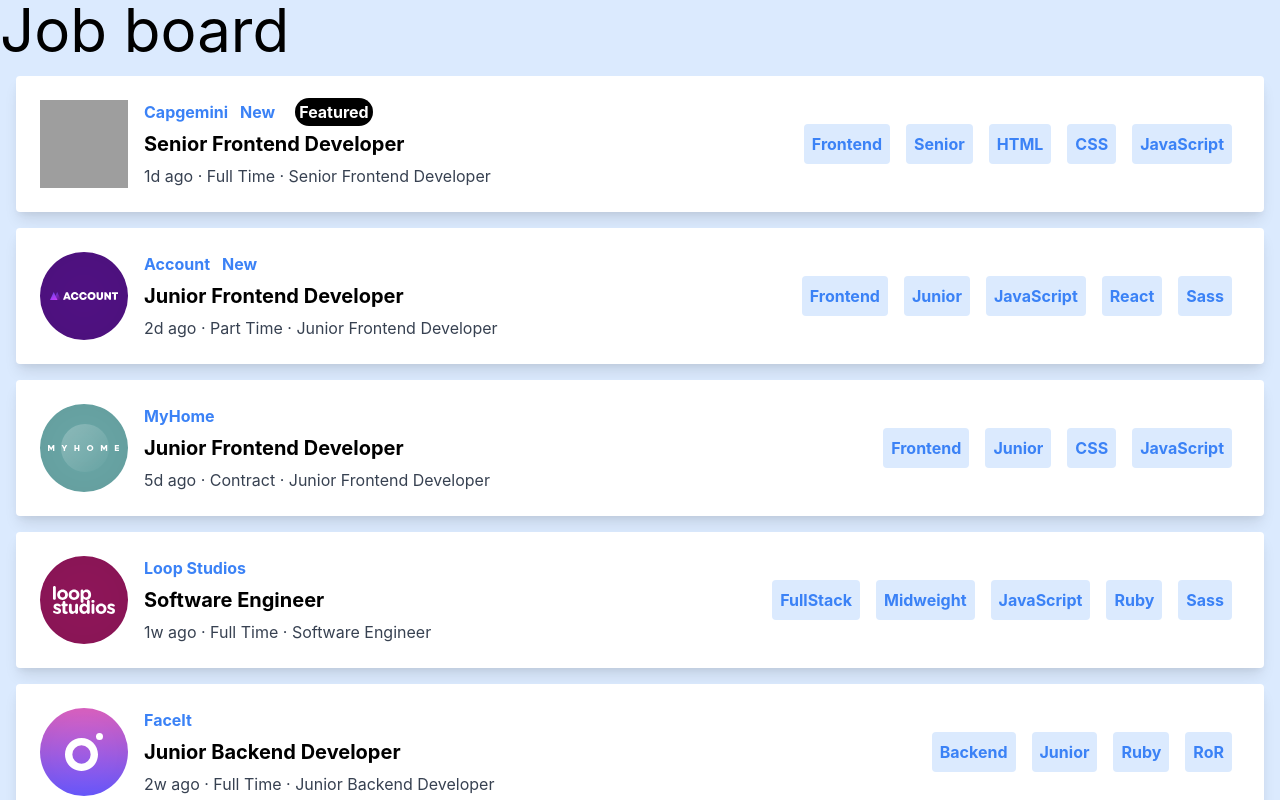
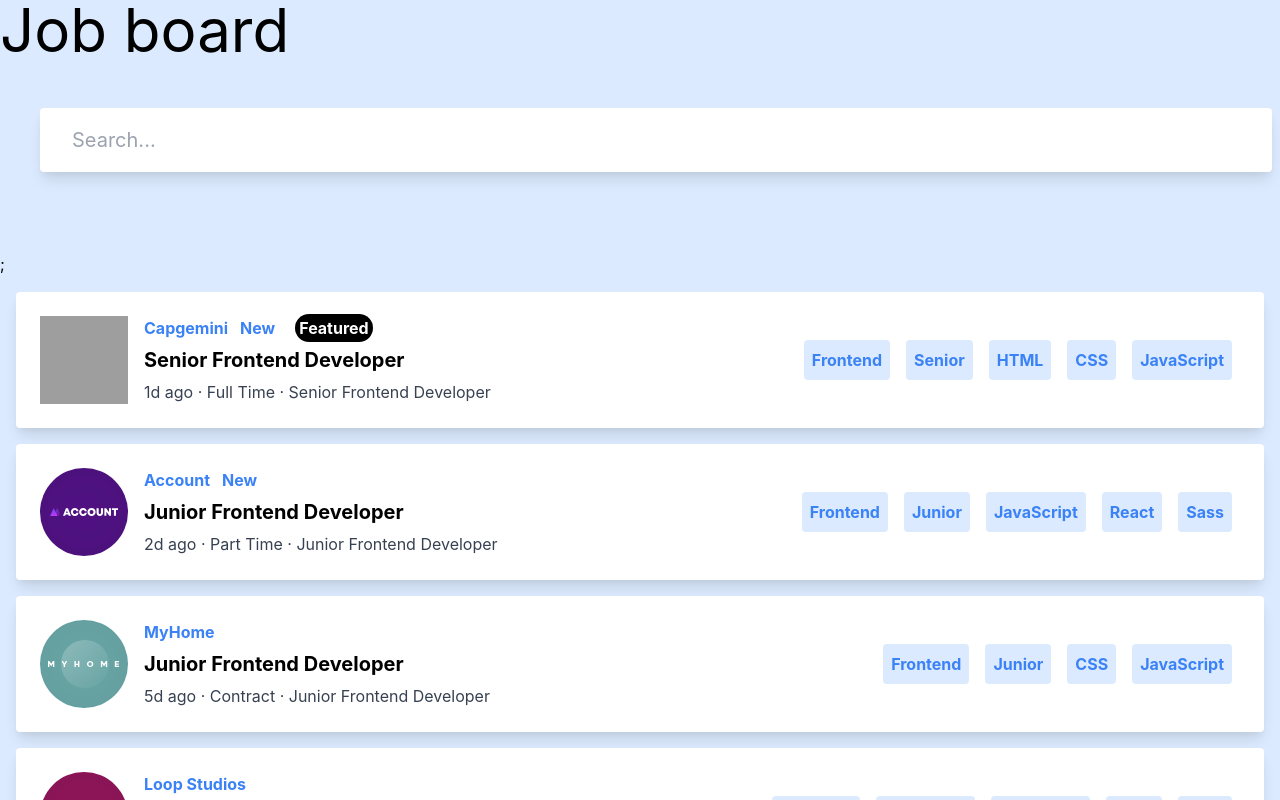
Before and after one commit to Ismailtlem/jobboard, a React (Create React App) app in the folder frontend/: page / in a window 1280 px wide. Shown: the top 800 px of the page. Built offline with nearby package versions, Linux system fonts and the light colour scheme; grey boxes are pictures that could not be loaded.

Commit message:
added tests and searchbar

```diff
--- a/frontend/package.json
+++ b/frontend/package.json
@@ -4,7 +4,6 @@
   "private": true,
   "dependencies": {
     "@testing-library/jest-dom": "^4.2.4",
-    "@testing-library/react": "^9.5.0",
     "@testing-library/user-event": "^7.2.1",
     "react": "^16.13.1",
     "react-dom": "^16.13.1",
@@ -30,5 +29,9 @@
       "last 1 firefox version",
       "last 1 safari version"
     ]
+  },
+  "devDependencies": {
+    "@testing-library/react": "^9.5.0",
+    "react-test-renderer": "^16.13.1"
   }
 }
--- a/frontend/src/App.js
+++ b/frontend/src/App.js
@@ -1,6 +1,7 @@
 import React, { useState, useEffect } from "react";
 import JobBoardComponent from "./components/JobBoardComponent";
 import data from "./assets/data.json";
+import SearchBar from "./components/SearchBar";
 
 function App() {
   const [jobs, setJobs] = useState([]);
@@ -10,7 +11,7 @@
   return (
     <div className="App">
       <h1 className="text-6xl">Job board</h1>
-
+      <SearchBar />;
       {jobs.length === 0 ? (
         <p>Jobs are fetching ...</p>
       ) : (
--- a/frontend/src/components/JobBoardComponent.js
+++ b/frontend/src/components/JobBoardComponent.js
@@ -12,9 +12,17 @@
   return (
     <div className="flex bg-white shadow-lg m-4 p-6 rounded">
       <div>
-        <img src={job.logo} alt={job.company} className="logo" />
+        <img
+          data-testid="company-logo"
+          src={job.logo}
+          alt={job.company}
+          className="logo"
+        />
       </div>
-      <div className="flex flex-col justify-between ml-4">
+      <div
+        data-testid="job-details"
+        className="flex flex-col justify-between ml-4"
+      >
         <h3 className="font-bold text-blue-500">
           {job.company}
           {job.isNew && (
--- /dev/null
+++ b/frontend/src/components/SearchBar.js
@@ -0,0 +1,22 @@
+import React, { useState } from "react";
+
+function SearchBar() {
+  const [term, setSearchTerm] = useState([]);
+  const handleChange = (event) => {
+    setSearchTerm(event.target.value);
+  };
+
+  return (
+    <div className="container py-8 m-4 p-6">
+      <input
+        className="w-full h-16 px-3 rounded mb-8 focus:outline-none focus:shadow-outline text-xl px-8 shadow-lg"
+        type="search"
+        placeholder="Search..."
+        value={term}
+        onChange={handleChange}
+      />
+    </div>
+  );
+}
+
+export default SearchBar;
```
Also changed, not shown: 2 other files (tests, documents, lock files or other folders).
